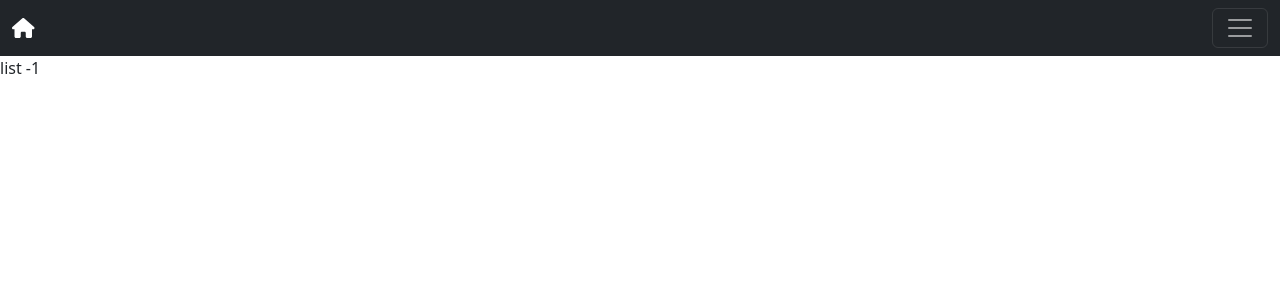
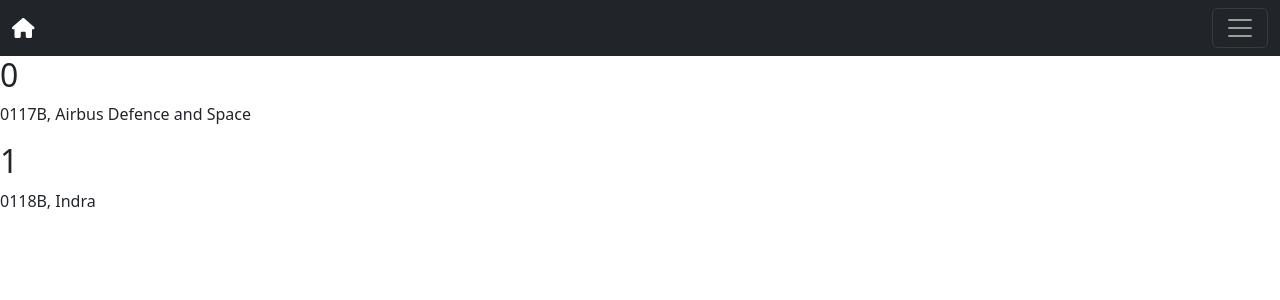
Before and after one commit to Aniiichiiiurjc/AngularCore, an Angular app in the folder UIAngular/Sicad/: page /list in a window 1280 px wide. Shown: the top 300 px of the page. Built offline with nearby package versions, Linux system fonts and the light colour scheme.

Commit message:
creación de un interfaz (objeto h4), listarlo (ngFor) y mostrar el elemento por id en ruta

```diff
--- /dev/null
+++ b/UIAngular/Sicad/src/app/h4.ts
@@ -0,0 +1,5 @@
+export interface H4 {
+    id: number;
+    ncage: string;
+    name: string;
+}
--- /dev/null
+++ b/UIAngular/Sicad/src/app/h4/h4.component.html
@@ -0,0 +1,4 @@
+<section class="listing">
+    <h2 class="listing-heading">{{ h4.id }}</h2>
+    <p class="listing-location">{{ h4.ncage }}, {{ h4.name }}</p>
+  </section>
--- a/UIAngular/Sicad/src/app/list/list.component.html
+++ b/UIAngular/Sicad/src/app/list/list.component.html
@@ -1 +1,6 @@
-<p>list {{listId}}</p>
+<!-- <p>list {{listId}}</p> -->
+@if(listId == -1){
+    <app-h4 *ngFor="let element of list" [h4]="element"></app-h4>
+} @else{
+    <app-h4 [h4]="list[listId]"></app-h4>
+}
--- a/UIAngular/Sicad/src/app/list/list.component.ts
+++ b/UIAngular/Sicad/src/app/list/list.component.ts
@@ -1,10 +1,13 @@
 import { Component, inject } from '@angular/core';
+import { CommonModule } from '@angular/common';
 import {ActivatedRoute} from '@angular/router';
+import { H4Component } from '../h4/h4.component';
+import { H4 } from '../h4';
 
 @Component({
   selector: 'app-list',
   standalone: true,
-  imports: [],
+  imports: [CommonModule,H4Component],
   templateUrl: './list.component.html',
   styleUrl: './list.component.css'
 })
@@ -12,6 +15,22 @@
   route: ActivatedRoute = inject(ActivatedRoute);
   listId: number;
   constructor() {
-    this.listId = Number(this.route.snapshot.params['id'])?Number(this.route.snapshot.params['id']):-1;
+    if(this.route.snapshot.params['id'] == '0'){
+      this.listId = 0;
+    } else{
+      this.listId = Number(this.route.snapshot.params['id'])?Number(this.route.snapshot.params['id']):-1;
+    }
   }
+  list: H4[] = [
+  {
+    id: 0,
+    ncage: '0117B',
+    name: 'Airbus Defence and Space'
+  },
+  {
+    id: 1,
+    ncage: '0118B',
+    name: 'Indra'
+  }
+];
 }
```
Also changed, not shown: UIAngular/Sicad/src/app/h4/h4.component.ts (added, +13 -0 lines), UIAngular/Sicad/src/app/h4/h4.component.css (added), 1 other file (tests, documents, lock files or other folders).
